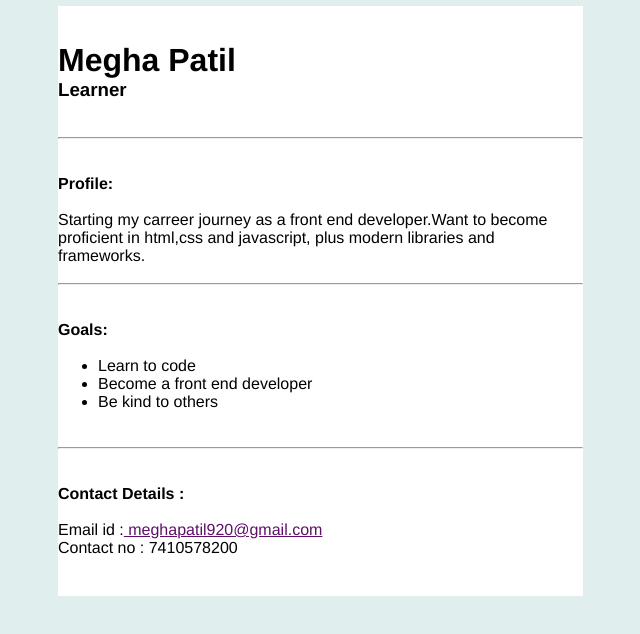
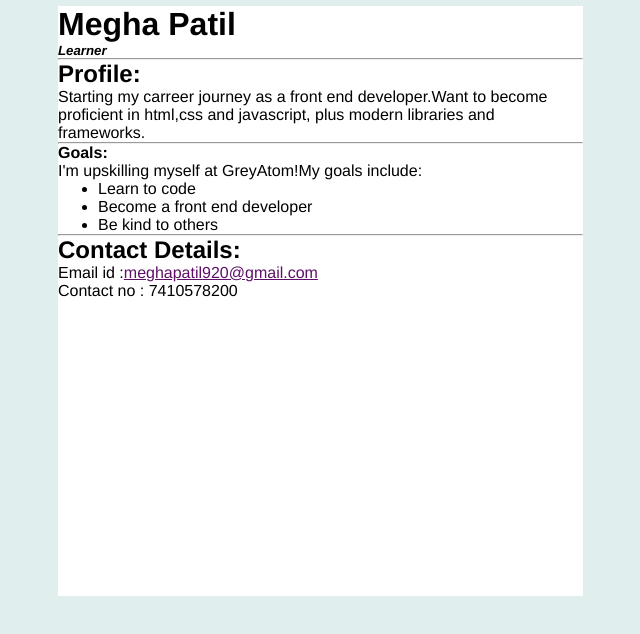
Before and after one commit to patil-megha/personal-portfolio-page, a plain HTML site: page index.html in a window 1280 px wide. Shown: the whole page, without its empty margins (287-927 px from the left). Drawn offline with Linux system fonts and the light colour scheme.

Commit message:
Update index.html

```diff
--- a/index.html
+++ b/index.html
@@ -1,54 +1,31 @@
+<html>
+ <head><link href="style.css" type="text/css" rel="stylesheet">
+       <style> .profileBody{
+            display:inline-block;
+            background-color:white;
+            margin-top:6px;
+            margin-left:55px;
+            width:75%;
+            height:590px;
+       }</style>
+    </head>
+       <div class="profileBody">
+    <h1>Megha Patil</h1>
+    <h5><i>Learner</i></h5><hr>
+    <h2><strong>Profile:</strong></h2>
+    <p>Starting my carreer journey as a front end developer.Want to become proficient in html,css and javascript,
+        plus modern libraries and frameworks.</p>
+    <hr>
 
-<!DOCTYPE html>
-<html>
-<head>
-  <link  href = "Style.css"
-        type = "text/css"
-        rel = "stylesheet"/>
-<style>
-  .profileBody{
-   display: inline-block;
-  background-color: white;
-   margin-top: 6px;
-  margin-left: 55px;
-  width: 75%;
-  height: 590px;
- /* padding-top: 50px;
-  padding-right: 30px;
-  padding-bottom: 50px;
-  padding-left: 80px;*/
-  }
-  </style>
-  </head>
-  <div class="profileBody">
-  </br> </br>
-    <h1>Megha Patil</h1>
-    <h3>Learner</h3>
-  </br> </br>
-    <hr/>
-  </br> </br>
-    <p><strong>Profile: </strong>
-    </br> </br>
-     Starting my carreer journey as a front end developer.Want to become proficient in html,css and javascript,
-    plus modern libraries and frameworks.
-  </br> </br>
-    </p>
-    <hr/>
-  </br> </br>
-    <p><strong>Goals: </strong>
-    </br>
-    </br>
-    <ul>
-   <li>Learn to code</li>
-   <li>Become a front end developer</li>
-    <li>Be kind to others</li>
-    </ul>
-  </br> </br>
-<hr/> </br> </br>
-<p><strong>Contact Details :</strong> </br> </br>
-Email id :<a href style="color: rgb(94, 16, 104)";> meghapatil920@gmail.com</a></br>
-Contact no : 7410578200
-</br> </br>
-    </p>
-  </div>
+    <strong>Goals:</strong>
+    <p>I'm upskilling myself at GreyAtom!My goals include:</p>
+    <ul><li>Learn to code</li>
+    <li>Become a front end developer</li>
+    <li>Be kind to others </li>
+
+</ul><hr>
+
+<h2>Contact Details:</h2>
+<p>Email id :<a href style="color: rgb(94, 16, 104)";>meghapatil920@gmail.com</a><br>Contact no : 7410578200</p>
+</div>
 </html>
```
